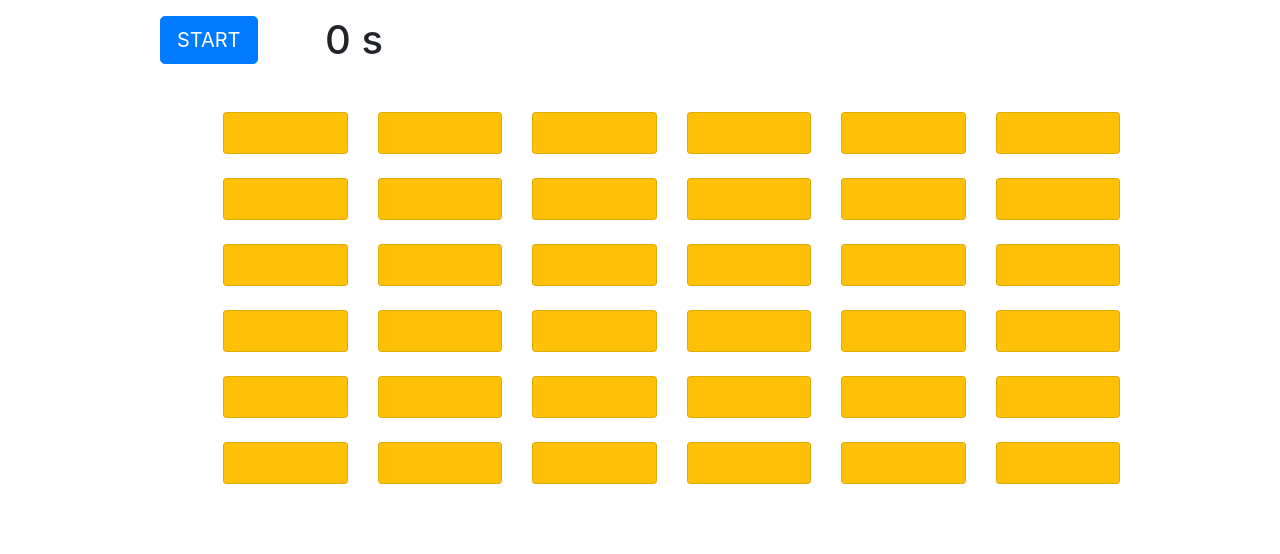
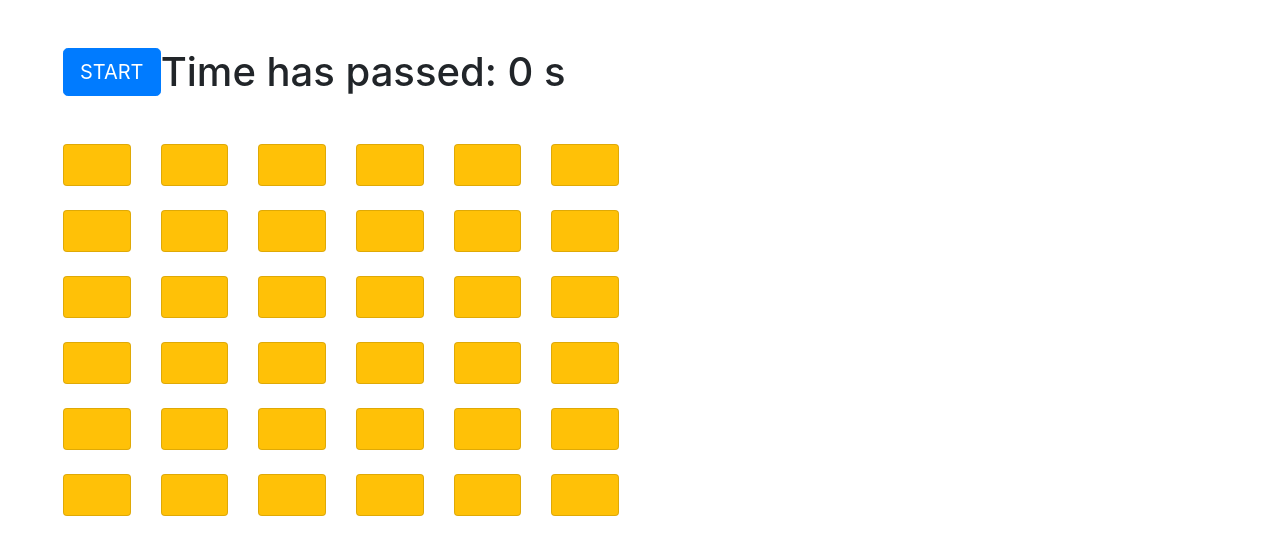
Before and after one commit to vladimirloskutov/memory-game, a React (Create React App) app: page / in a window 1280 px wide. Shown: the top 554 px of the page. Built offline with nearby package versions, Linux system fonts and the light colour scheme.

Commit message:
small fixes

```diff
--- a/src/components/App.jsx
+++ b/src/components/App.jsx
@@ -111,7 +111,7 @@ export default class App extends React.Component {
     const { gameTimer, shuffledIcons } = this.state;
 
     return (
-        <div className="app w-75 mx-auto" >
+        <div className="mt-5 ml-5">
           <ControlPanel gameTimer={gameTimer} startButtonClickHandler={this.handleStartButtonClick} />
           <CardsBoard shuffledIcons={shuffledIcons} cardClickHandler={this.handleCardClick} />
         </div>
--- a/src/components/CardsBoard.jsx
+++ b/src/components/CardsBoard.jsx
@@ -15,7 +15,7 @@ export default class CardsBoard extends React.Component {
     const { shuffledIcons } = this.props;
 
     return (
-      <div className="cards-board row ml-5">
+      <div className="row col-6 mb-5">
         {this.renderCardsBoard(shuffledIcons)}
       </div>
     );
--- a/src/components/ControlPanel.jsx
+++ b/src/components/ControlPanel.jsx
@@ -11,14 +11,12 @@ export default class ControlPanel extends React.Component {
   render() {
     const { gameTimer } = this.props;
     return (
-      <div className="control-panel mt-3 mb-5 mx-auto">
-        <div className="row">
-          <div className="col-2">
-            <StartButton startButtonClickHandler={this.handleStartButtonClick} />
-          </div>
-          <div className="col-4">
-            <Timer gameTimer={gameTimer} />
-          </div>
+      <div className="row col-6 mb-5">
+        <div className="col-2">
+          <StartButton startButtonClickHandler={this.handleStartButtonClick} />
+        </div>
+        <div className="col-10">
+          <Timer gameTimer={gameTimer} />
         </div>
       </div>
     );
--- a/src/components/Timer.jsx
+++ b/src/components/Timer.jsx
@@ -4,7 +4,7 @@ export default class Timer extends React.Component {
   render() {
     const { gameTimer } = this.props;
     return (
-        <div className="h1 d-inline">{gameTimer} s</div>
+        <div className="h1 d-inline">Time has passed: {gameTimer} s</div>
     );
   }
 }
```
